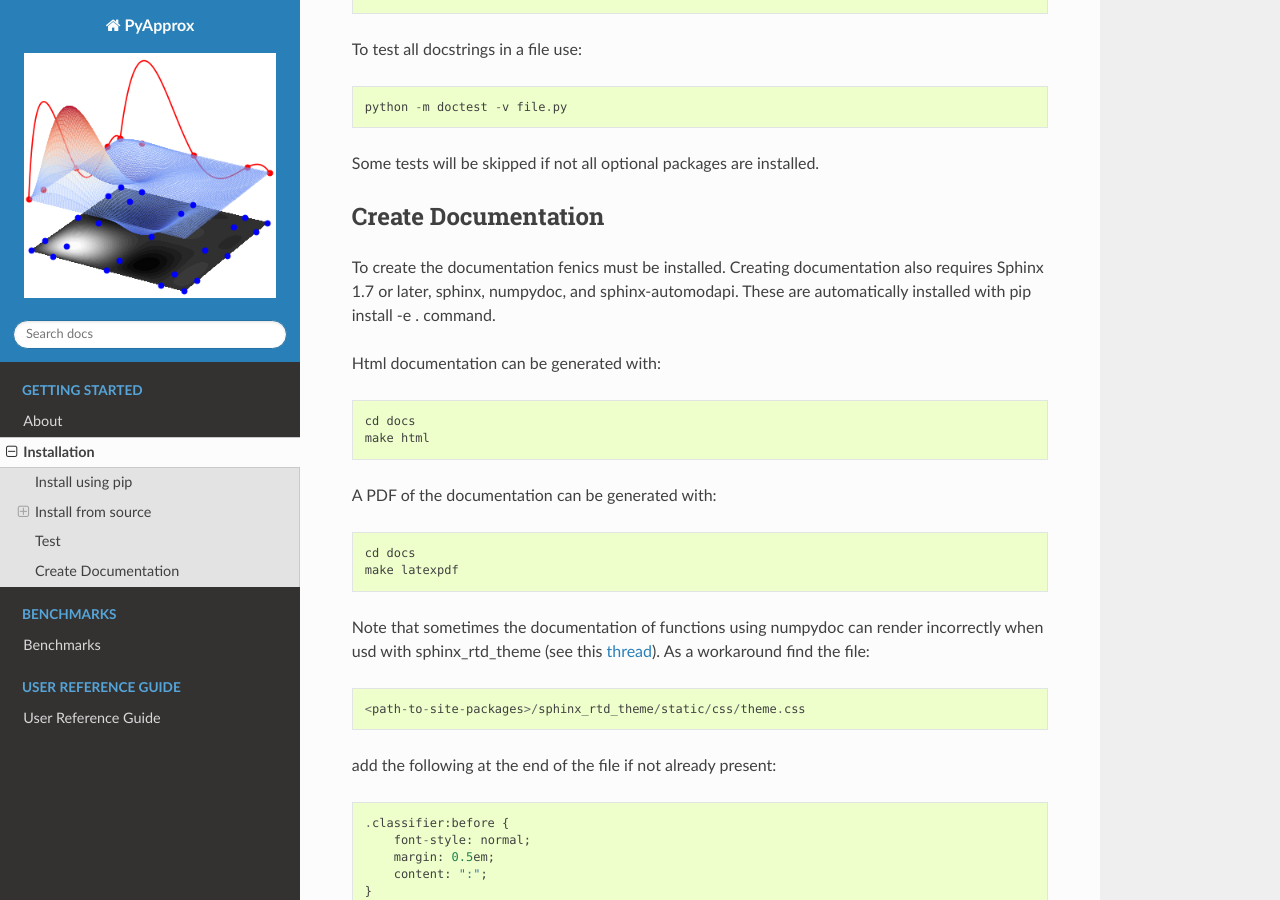
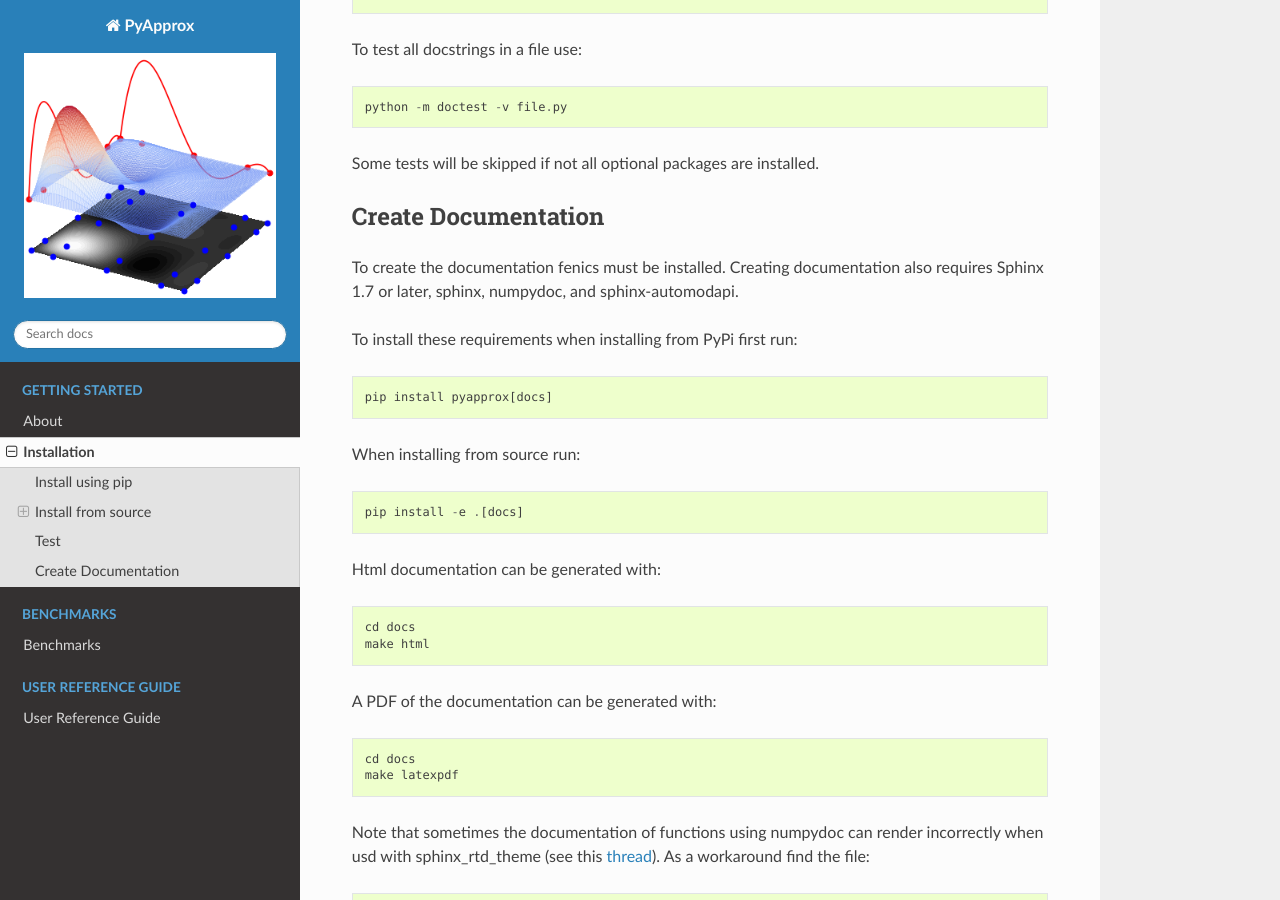
Before and after one commit to sandialabs/pyapprox, a Sphinx documentation site: the page built from docs/source/install.rst, in a window 1280 px wide and 900 px high, scrolled down 2999 px. Built offline with Sphinx 7.4.7 and the Read the Docs theme 2.0.0, drawn with Linux system fonts in a browser that asks for light colours; pages that are not in the unit, such as notebooks, are missing from menus.

```diff
--- a/docs/source/install.rst
+++ b/docs/source/install.rst
@@ -106,7 +106,17 @@
 
 Create Documentation
 --------------------
-To create the documentation fenics must be installed. Creating documentation also requires Sphinx 1.7 or later, sphinx, numpydoc, and sphinx-automodapi. These are automatically installed with pip install -e . command.
+To create the documentation fenics must be installed. Creating documentation also requires Sphinx 1.7 or later, sphinx, numpydoc, and sphinx-automodapi.
+
+
+To install these requirements when installing from PyPi first run::
+
+    pip install pyapprox[docs]
+
+
+When installing from source run::
+
+    pip install -e .[docs]
 
 Html documentation can be generated with::
 
```
Also changed, not shown: 2 other files.
